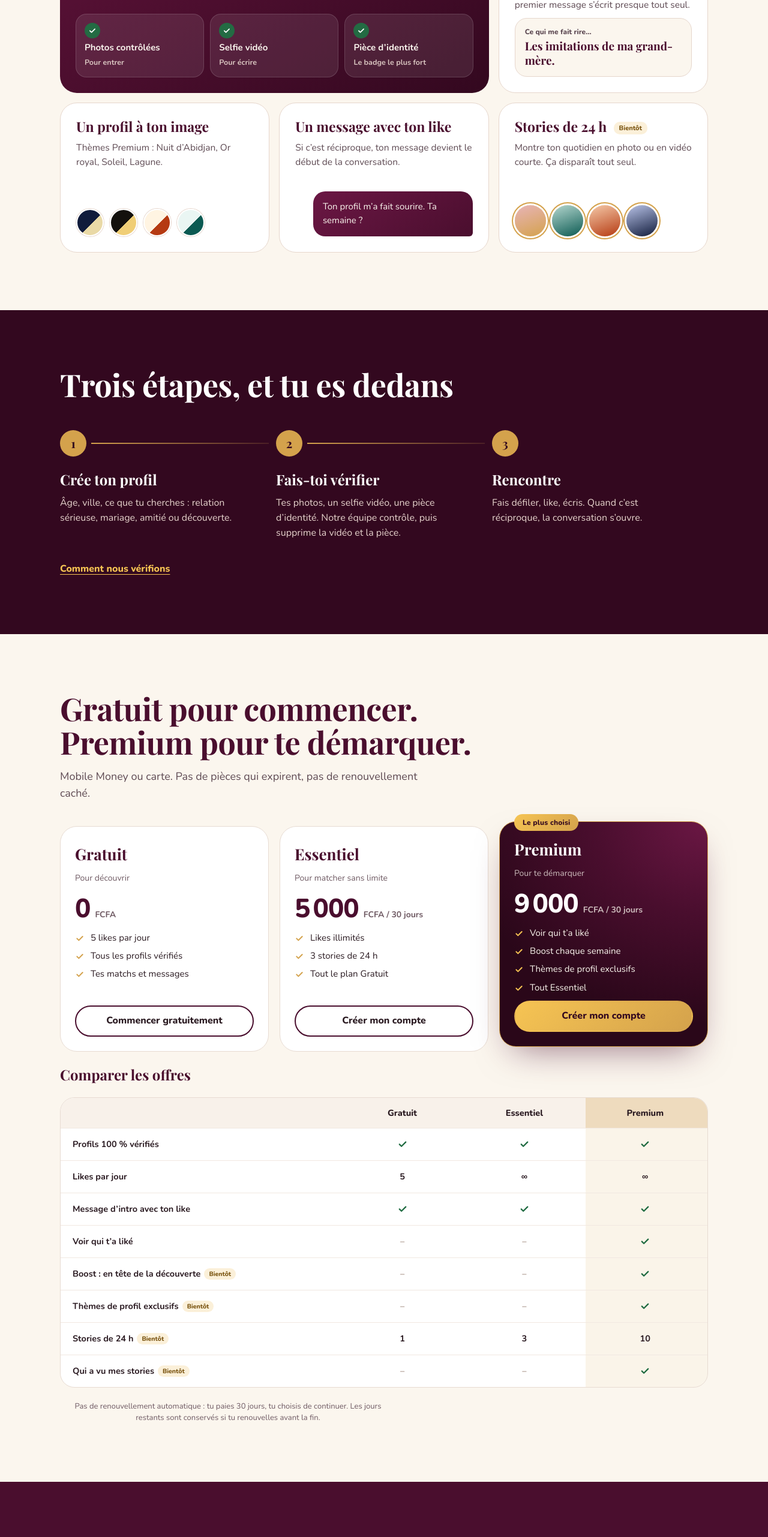
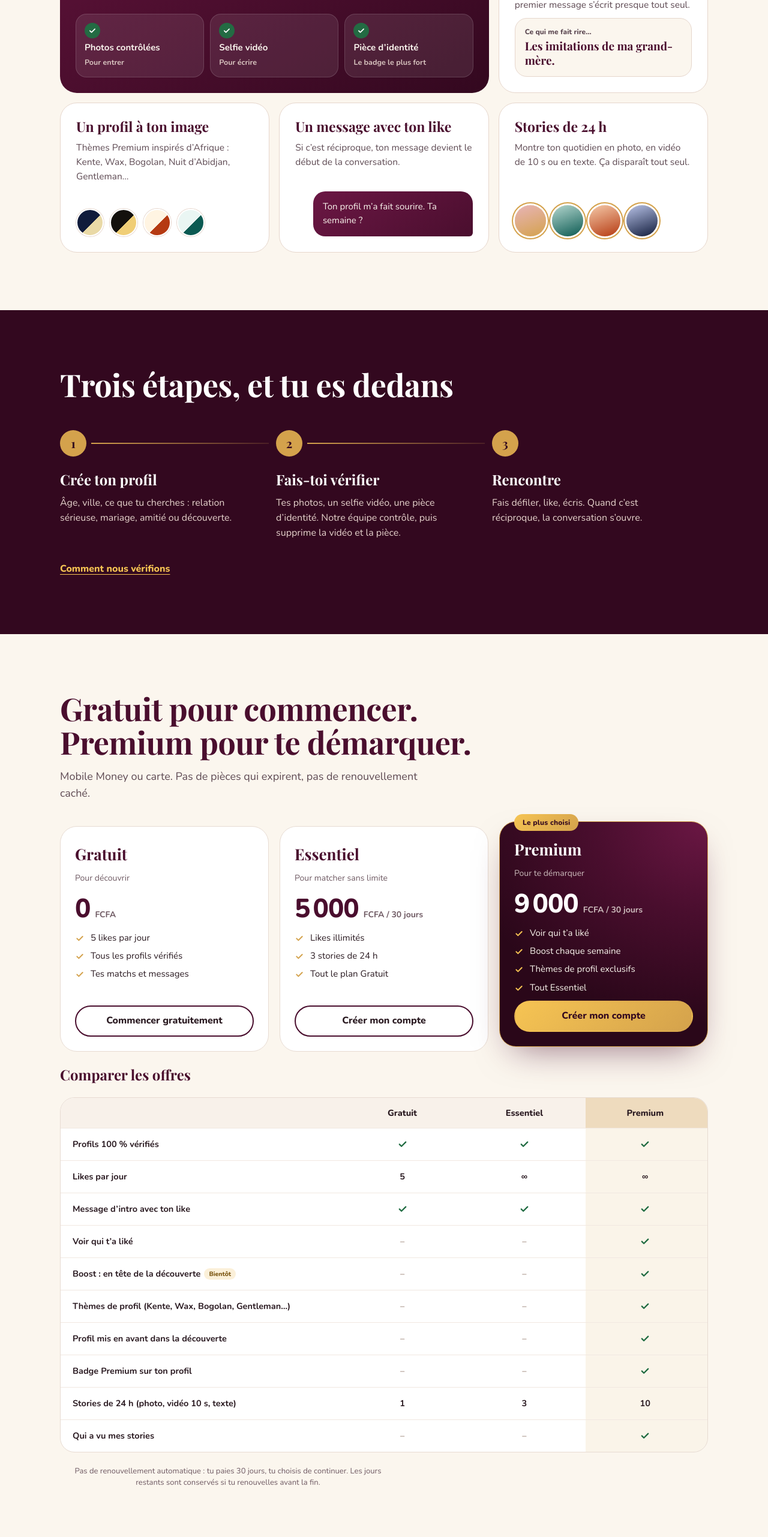
Before and after one commit to Iyessiha/love-infinity, a Next.js app: page / in a window 1280 px wide. Shown: the part 1307-3869 px from the top of the page at 60% size. Built offline with nearby package versions, Linux system fonts and the light colour scheme.

Commit message:
Offres et accueil alignés sur les fonctions livrées ; fermeture de 2 fonctions internes
Co-Authored-By: Claude Sonnet 5.5 <noreply@anthropic.com>
Claude-Session: https://claude.ai/code/session_01FCo9WoRtvHgtAbX6BVdapn

```diff
--- a/components/Offres.tsx
+++ b/components/Offres.tsx
@@ -12,9 +12,11 @@ const LIGNES: Ligne[] = [
   { fr: 'Message d’intro avec ton like', en: 'Intro message with your like', gratuit: true, essentiel: true, premium: true },
   { fr: 'Voir qui t’a liké', en: 'See who liked you', gratuit: false, essentiel: false, premium: true },
   { fr: 'Boost : en tête de la découverte', en: 'Boost: top of discovery', gratuit: false, essentiel: false, premium: true, bientot: true },
-  { fr: 'Thèmes de profil exclusifs', en: 'Exclusive profile themes', gratuit: false, essentiel: false, premium: true, bientot: true },
-  { fr: 'Stories de 24 h', en: '24-hour Stories', gratuit: '1', essentiel: '3', premium: '10', bientot: true },
-  { fr: 'Qui a vu mes stories', en: 'Who viewed my stories', gratuit: false, essentiel: false, premium: true, bientot: true },
+  { fr: 'Thèmes de profil (Kente, Wax, Bogolan, Gentleman…)', en: 'Profile themes (Kente, Wax, Bogolan, Gentleman…)', gratuit: false, essentiel: false, premium: true },
+  { fr: 'Profil mis en avant dans la découverte', en: 'Profile shown first in discovery', gratuit: false, essentiel: false, premium: true },
+  { fr: 'Badge Premium sur ton profil', en: 'Premium badge on your profile', gratuit: false, essentiel: false, premium: true },
+  { fr: 'Stories de 24 h (photo, vidéo 10 s, texte)', en: '24-hour Stories (photo, 10 s video, text)', gratuit: '1', essentiel: '3', premium: '10' },
+  { fr: 'Qui a vu mes stories', en: 'Who viewed my stories', gratuit: false, essentiel: false, premium: true },
 ];
 
 const PLANS = {
--- a/components/pages/Home.tsx
+++ b/components/pages/Home.tsx
@@ -73,7 +73,7 @@ export function Home({ lang }: { lang: Lang }) {
             </article>
             <article className="b">
               <h3>{t('Un profil à ton image', 'A profile that looks like you')}</h3>
-              <p>{t('Thèmes Premium : Nuit d’Abidjan, Or royal, Soleil, Lagune.', 'Premium themes: Abidjan Night, Royal gold, Sunshine, Lagoon.')}</p>
+              <p>{t('Thèmes Premium inspirés d’Afrique : Kente, Wax, Bogolan, Nuit d’Abidjan, Gentleman…', 'Premium themes inspired by Africa: Kente, Wax, Bogolan, Abidjan Night, Gentleman…')}</p>
               <div className="lp2-themes"><i className="t1" /><i className="t2" /><i className="t3" /><i className="t4" /></div>
             </article>
             <article className="b">
@@ -82,8 +82,8 @@ export function Home({ lang }: { lang: Lang }) {
               <div className="lp2-bulle">{t('Ton profil m’a fait sourire. Ta semaine ?', 'Your profile made me smile. How’s your week?')}</div>
             </article>
             <article className="b">
-              <h3>{t('Stories de 24 h', '24-hour Stories')} <em>{t('Bientôt', 'Soon')}</em></h3>
-              <p>{t('Montre ton quotidien en photo ou en vidéo courte. Ça disparaît tout seul.', 'Share your day in a photo or short video. It disappears on its own.')}</p>
+              <h3>{t('Stories de 24 h', '24-hour Stories')}</h3>
+              <p>{t('Montre ton quotidien en photo, en vidéo de 10 s ou en texte. Ça disparaît tout seul.', 'Share your day in a photo, a 10 s video or text. It disappears on its own.')}</p>
               <div className="lp2-stories"><i /><i /><i /><i /></div>
             </article>
           </div>
```
